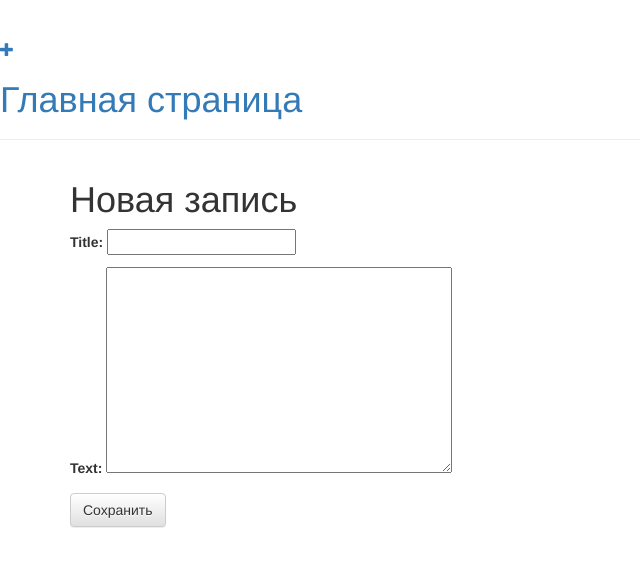
After one commit to JekaDeka/django_tutorial, a Django app: page /posts/add/ in a window 1280 px wide. The commit adds this page. Shown: the top 567 px of the page, without its empty margins (0-640 px from the left). Run offline with Django 3.2, Linux system fonts and the light colour scheme; some libraries are stand-ins or nearby versions.

Commit message:
Add base post form

```diff
--- /dev/null
+++ b/blog/forms.py
@@ -0,0 +1,9 @@
+from django import forms
+
+from .models import Post
+
+
+class PostForm(forms.ModelForm):
+    class Meta:
+        model = Post
+        fields = ('title', 'text')
--- a/blog/templates/blog/base.html
+++ b/blog/templates/blog/base.html
@@ -13,6 +13,7 @@
 <body>
   {% block header %}
   <div class="page-header">
+    <a href="{% url 'post_add' %}" class="top-menu"><span class="glyphicon glyphicon-plus"></span></a>
     <h1><a href="/">Главная страница</a></h1>
   </div>
   {% endblock %}
--- /dev/null
+++ b/blog/templates/blog/post_edit.html
@@ -0,0 +1,10 @@
+{% extends 'blog/base.html' %}
+
+{% block content %}
+<h1>Новая запись</h1>
+<form method="POST" class="post-form">
+  {% csrf_token %}
+  {{ form.as_p }}
+  <button type="submit" class="save btn btn-default">Сохранить</button>
+</form>
+{% endblock %}
--- a/blog/urls.py
+++ b/blog/urls.py
@@ -5,4 +5,5 @@ from . import views
 urlpatterns = [
     path('', views.post_list, name='post_list'),
     path('posts/<int:id>/', views.post_detail, name='post_detail'),
+    path('posts/add/', views.post_add, name='post_add'),
 ]
--- a/blog/views.py
+++ b/blog/views.py
@@ -1,6 +1,7 @@
 from django.http import Http404
 from django.shortcuts import get_object_or_404, render, render_to_response
 
+from .forms import PostForm
 from .models import Post
 
 
@@ -16,6 +17,11 @@ def post_detail(request, id):
     return render(request, 'blog/post_detail.html', {'post': post})
 
 
+def post_add(request):
+    form = PostForm()
+    return render(request, 'blog/post_edit.html', {'form': form})
+
+
 def handler404(request, exception, template_name="404.html"):
     response = render_to_response("404.html")
     response.status_code = 404
```
